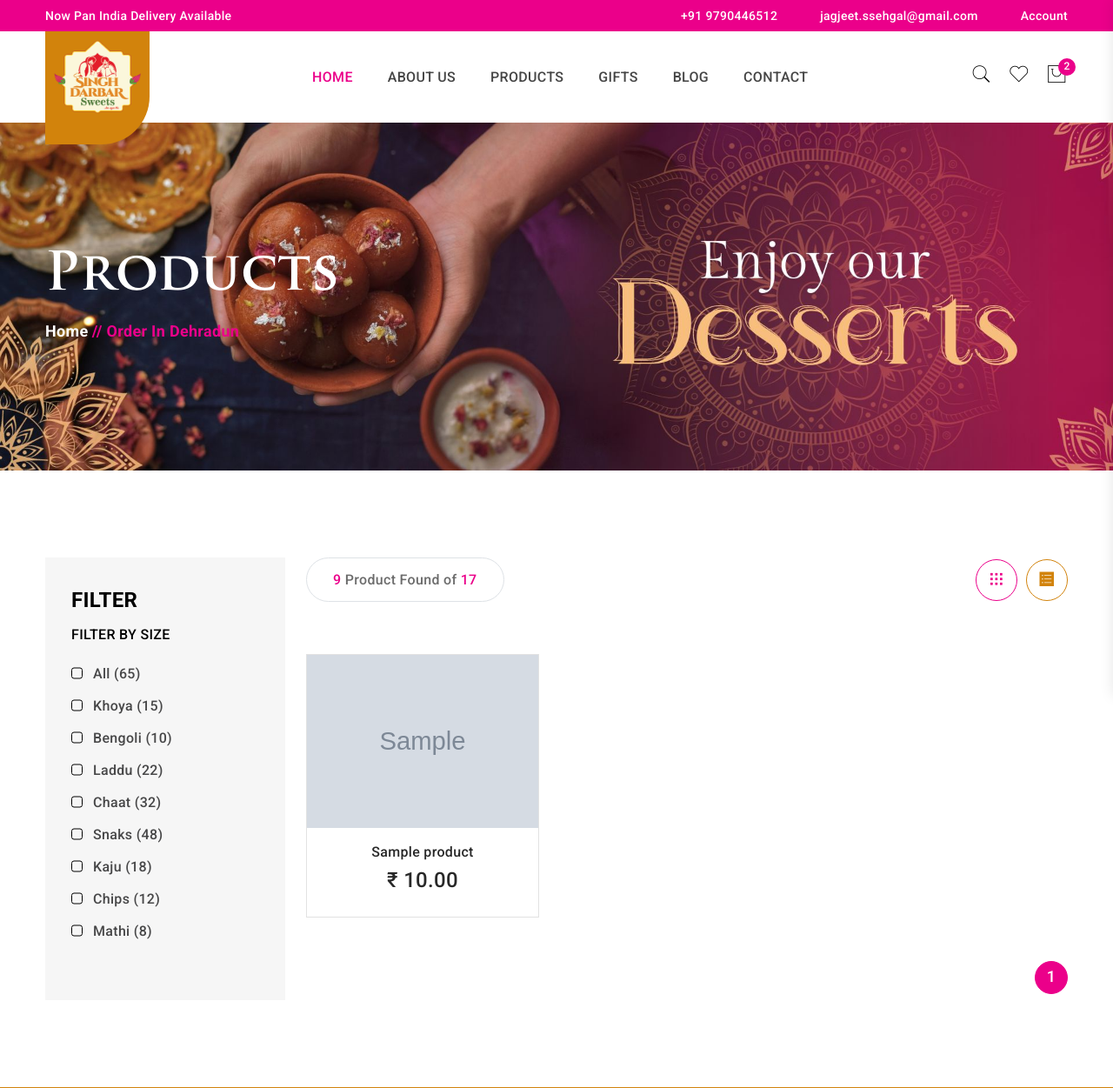
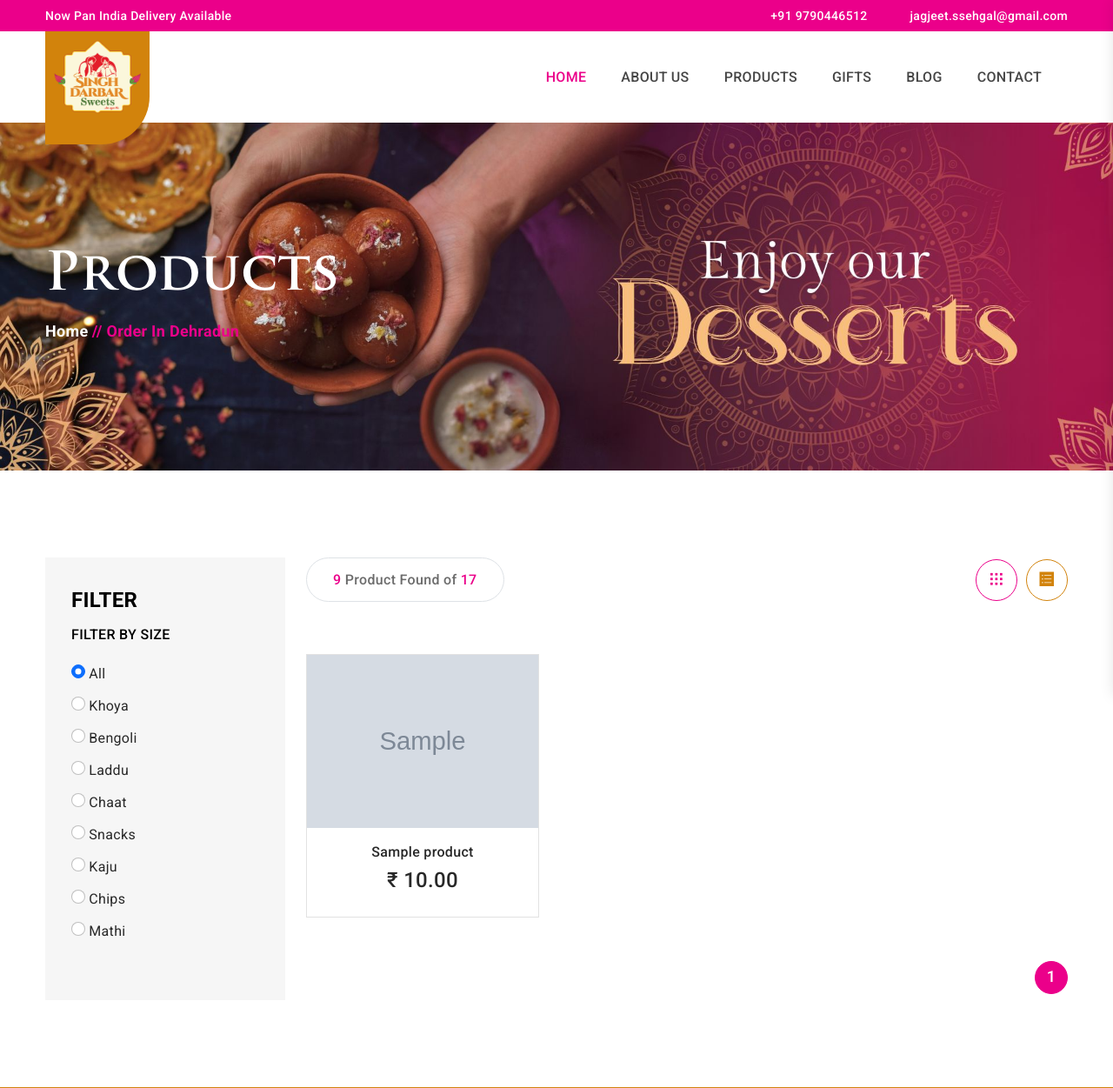
Before and after one commit to Saurabh-Rwt/singhdarbardhaba, a Django app: page /sweets-dhaba in a window 1280 px wide. Shown: the top 1251 px of the page at 87% size. Run offline with Django 5.2, Linux system fonts and the light colour scheme; tables that the repository leaves empty hold one stand-in row (values such as "Sample post"); grey boxes marked "Sample" are stand-in pictures; some libraries are stand-ins or nearby versions; some web fonts are replaced.

Commit message:
filter functionality done

```diff
--- a/singhdarbarapp/models.py
+++ b/singhdarbarapp/models.py
@@ -25,7 +25,7 @@ class Product(models.Model):
     name = models.CharField(max_length=255)
     image = models.ImageField(upload_to='static/assets/img/product')
     price = models.DecimalField(max_digits=10, decimal_places=2)
-    description = models.TextField()
+    description = models.TextField(max_length=500)
     category = models.CharField(max_length=255, choices=CATEGORY_CHOICES)
     sub_category = models.CharField(max_length=255, choices=SUBCATEGORY_CHOICES)
     pan_india = models.BooleanField(default=False)
--- a/singhdarbarapp/views.py
+++ b/singhdarbarapp/views.py
@@ -1,6 +1,7 @@
 from django.db import connection
 from django.shortcuts import render, get_object_or_404
 from django.core.paginator import Paginator, EmptyPage, PageNotAnInteger
+from django.shortcuts import render
 from .models import Product
 
 def index(request):
@@ -40,31 +41,35 @@ def about(request):
     return render(request, 'about.html', {'testimonials': testimonials})
 
 def sweetsDhaba(request):
-    # Fetch all products initially
     all_products = Product.objects.all()
 
-    # Get the selected category from the request parameters
-    selected_category = request.GET.get('category', None)
+    selected_category_slug = request.GET.get('category', None)
+    selected_subcategory = request.GET.get('subcategory', None)
 
-    # If a category is selected, filter products by category
-    if selected_category:
-        all_products = all_products.filter(category=selected_category)
+    filters = {}
 
-    # Paginate the products
-    paginator = Paginator(all_products, 9)  # Show 8 products per page
+    # Apply category filter
+    if selected_category_slug:
+        filters['category'] = selected_category_slug
 
-    page = request.GET.get('page', 1)  # Default to page 1 if no page parameter is provided
+    # Apply subcategory filter
+    if selected_subcategory:
+        filters['sub_category'] = selected_subcategory
+
+    all_products = all_products.filter(**filters)
+
+    paginator = Paginator(all_products, 6)
+
+    page = request.GET.get('page', 1)
 
     try:
         products = paginator.page(page)
     except PageNotAnInteger:
-        # If page is not an integer, deliver the first page.
         products = paginator.page(1)
     except EmptyPage:
-        # If page is out of range (e.g., 9999), deliver the last page.
         products = paginator.page(paginator.num_pages)
 
-    return render(request, 'sweets-dhaba.html', {'products': products})
+    return render(request, 'sweets-dhaba.html', {'products': products, 'selected_category_slug': selected_category_slug, 'selected_subcategory': selected_subcategory})
 
 def panIndia(request):
     return render(request, 'pan-india.html')
--- a/template/include/header.html
+++ b/template/include/header.html
@@ -326,14 +326,13 @@
                                     <li><i class="icofont-envelope"></i>
                                      <a href="mailto:jagjeet.ssehgal@gmail.com">jagjeet.ssehgal@gmail.com</a></li>
 
-                                    <li class="account_link"> <i class="icofont-user-alt-7"></i><a href="#">Account</a>
+                                    <!-- <li class="account_link"> <i class="icofont-user-alt-7"></i><a href="#">Account</a>
                                         <ul class="dropdown_account_link">
-                                            <li><a href="my-account.php">My Account</a></li>
-                                            <li><a href="auth">Login</a></li>
+                                            <li><a href="">My Account</a></li>
+                                            <li><a href="">Login</a></li>
                                             <li><a href="contact.php">Contact</a></li>
                                         </ul>
-
-                                    </li>
+                                    </li> -->
 
                                 </ul>
 
@@ -398,11 +397,8 @@
 
                     </div>
 
-
-
                     <!--main menu end-->
-
-                    <div class="header_account">
+                    <!-- <div class="header_account">
 
                         <ul class="d-flex">
 
@@ -410,7 +406,7 @@
 
                             </li>
 
-                            <li class="header_wishlist"><a href="wishlist.php"><i class="pe-7s-like"></i></a></li>
+                            <li class="header_wishlist"><a href=""><i class="pe-7s-like"></i></a></li>
 
                             <li class="shopping_cart"><a href="javascript:void(0)"><i class="pe-7s-shopbag"></i></a>
 
@@ -426,7 +422,7 @@
 
                         </div>
 
-                    </div>
+                    </div> -->
 
                 </div>
 
--- a/template/include/javascript.html
+++ b/template/include/javascript.html
@@ -12,4 +12,5 @@
 <script src="{% static 'assets/js/jquery-ui.min.js' %}"></script>
 <script src="{% static 'assets/js/jquery.zoom.min.js' %}"></script>
  <!-- Main J -->
+ <script src="{% static 'assets/js/custom.js' %}"></script>
 <script src="{% static 'assets/js/main.js' %}"></script>
--- a/template/index.html
+++ b/template/index.html
@@ -452,7 +452,7 @@
                                                 <a href="{% url 'product-detail' slug=product.slug %}">
                                                     <img src="{{ product.image }}" alt="{{ product.name }}">
                                                 </a>
-                                                <div class="action_links">
+                                                <!-- <div class="action_links">
                                                     <ul class="d-flex justify-content-center">
                                                         <li class="add_to_cart">
                                                             <a href="" title="Add to cart">
@@ -470,10 +470,10 @@
                                                             </a>
                                                         </li>
                                                     </ul>
-                                                </div>
+                                                </div> -->
                                             </div>
                                             <figcaption class="product_content text-center">
-                                                <h4><a href="#">{{ product.name }}</a></h4>
+                                                <h4><a href="{% url 'product-detail' slug=product.slug %}">{{ product.name }}</a></h4>
                                                 <div class="price_box">
                                                     <span class="current_price">₹ {{ product.price }}</span>
                                                 </div>
--- a/template/sweets-dhaba.html
+++ b/template/sweets-dhaba.html
@@ -5,6 +5,18 @@
     <title>Sweets Dhaba</title>
     <!-- CSS -->
     {% include 'include/css.html' %}
+
+    <script>
+        function filterProducts(category, subcategory) {
+            var url = window.location.pathname + '?category=' + category;
+            if (subcategory) {
+                url += '&subcategory=' + subcategory;
+            }
+            window.location.href = url;
+        }
+    </script>
+
+
 </head>
 
 <body>
@@ -114,16 +126,17 @@
                             <div class="widget_filter_list mb-30">
                                 <h4>Filter By Size</h4>
                                 <ul>
-                                    <li><a href="#">All (65)</a></li>
-                                    <li><a href="#">Khoya (15)</a></li>
-                                    <li><a href="#">Bengoli (10)</a></li>
-                                    <li><a href="#">Laddu (22)</a></li>
-                                    <li><a href="#">Chaat (32)</a></li>
-                                    <li><a href="#">Snaks (48)</a></li>
-                                    <li><a href="#">Kaju (18)</a></li>
-                                    <li><a href="#">Chips (12)</a></li>
-                                    <li><a href="#">Mathi (8)</a></li>
+                                    <li><input type="radio" class="form-check-input" id="all" name="category" onclick="filterProducts('', '')" checked> <label class="form-check-label" for="all">All</label></li>
+                                    <li><input type="radio" class="form-check-input" id="khoya" name="category" onclick="filterProducts('sweet', 'khoya')"> <label class="form-check-label" for="khoya">Khoya</label></li>
+                                    <li><input type="radio" class="form-check-input" id="bengoli" name="category" onclick="filterProducts('sweet', 'bengoli')"> <label class="form-check-label" for="bengoli">Bengoli</label></li>
+                                    <li><input type="radio" class="form-check-input" id="laddu" name="category" onclick="filterProducts('sweet', 'laddu')"> <label class="form-check-label" for="laddu">Laddu</label></li>
+                                    <li><input type="radio" class="form-check-input" id="chaat" name="category" onclick="filterProducts('dhaba', 'chaat')"> <label class="form-check-label" for="chaat">Chaat</label></li>
+                                    <li><input type="radio" class="form-check-input" id="snaks" name="category" onclick="filterProducts('dhaba', 'snaks')"> <label class="form-check-label" for="snaks">Snacks</label></li>
+                                    <li><input type="radio" class="form-check-input" id="kaju" name="category" onclick="filterProducts('dhaba', 'kaju')"> <label class="form-check-label" for="kaju">Kaju</label></li>
+                                    <li><input type="radio" class="form-check-input" id="chips" name="category" onclick="filterProducts('dhaba', 'chips')"> <label class="form-check-label" for="chips">Chips</label></li>
+                                    <li><input type="radio" class="form-check-input" id="mathi" name="category" onclick="filterProducts('dhaba', 'mathi')"> <label class="form-check-label" for="mathi">Mathi</label></li>
                                 </ul>
+
                             </div>
                             <!-- <div class="widget_filter_list">
                                 <h4>Filter By Price</h4>
@@ -202,29 +215,9 @@
                                                 <article class="single_product wow fadeInUp" data-wow-delay="0.1s" data-wow-duration="1.1s" style="visibility: visible; animation-duration: 1.1s; animation-delay: 0.1s; animation-name: fadeInUp;">
                                                     <figure>
                                                         <div class="product_thumb">
-                                                            <a href="">
+                                                            <a href="{% url 'product-detail' slug=product.slug %}">
                                                                 <img src="{{ product.image.url }}" alt="{{ product.name }}">
                                                             </a>
-
-                                                            <div class="action_links">
-                                                                <ul class="d-flex justify-content-center">
-                                                                    <li class="add_to_cart">
-                                                                        <a href="cart.php" title="Add to cart">
-                                                                            <span class="pe-7s-shopbag"></span>
-                                                                        </a>
-                                                                    </li>
-                                                                    <li class="wishlist">
-                                                                        <a href="#" title="Add to Wishlist">
-                                                                            <span class="pe-7s-like"></span>
-                                                                        </a>
-                                                                    </li>
-                                                                    <li class="quick_button">
-                                                                        <a href="#" title="Quick View" data-bs-toggle="modal" data-bs-target="#modal_box">
-                                                                            <span class="pe-7s-look"></span>
-                                                                        </a>
-                                                                    </li>
-                                                                </ul>
-                                                            </div>
                                                         </div>
                                                         <figcaption class="product_content text-center">
                                                             <h4><a href="">{{ product.name }}</a></h4>
@@ -289,19 +282,19 @@
                                                             Dignissimos aliquam maiores impedit temporibus ratione
                                                             eveniet adipisci ab quisquam in quam.</p>
                                                     </div>
-                                                    <div class="action_links product_list_action">
+                                                    <!-- <div class="action_links product_list_action">
                                                         <ul class="d-flex">
-                                                            <li class="add_to_cart"><a href="cart.php"
-                                                                    title="Add to cart">
-                                                                    <span class="pe-7s-shopbag"></span></a></li>
-                                                            <li class="wishlist"><a href="#"
-                                                                    title="Add to Wishlist"><span
-                                                                        class="pe-7s-like"></span></a></li>
-                                                            <li class="quick_button"><a href="#" title="Quick View"
-                                                                    data-bs-toggle="modal" data-bs-target="#modal_box">
-                                                                    <span class="pe-7s-look"></span></a></li>
+                                                            <li class="add_to_cart"><a href="cart.php" title="Add to cart">
+                                                                <span class="pe-7s-shopbag"></span></a>
+                                                            </li>
+                                                            <li class="wishlist"><a href="#" title="Add to Wishlist">
+                                                                <span class="pe-7s-like"></span></a>
+                                                            </li>
+                                                            <li class="quick_button">
+                                                                <a href="#" title="Quick View" data-bs-toggle="modal" data-bs-target="#modal_box"> <span class="pe-7s-look"></span></a>
+                                                            </li>
                                                         </ul>
-                                                    </div>
+                                                    </div> -->
                                                 </figcaption>
                                             </figure>
                                         </article>
```
Also changed, not shown: template/product-detail.html (+14 -15 lines), singhdarbarapp/migrations/0009_alter_product_description_alter_product_image.py (added), singhdarbarapp/migrations/0010_alter_product_description.py (added), singhdarbarapp/migrations/0011_alter_product_description.py (added), static/assets/img/product/test.jpg (added).
